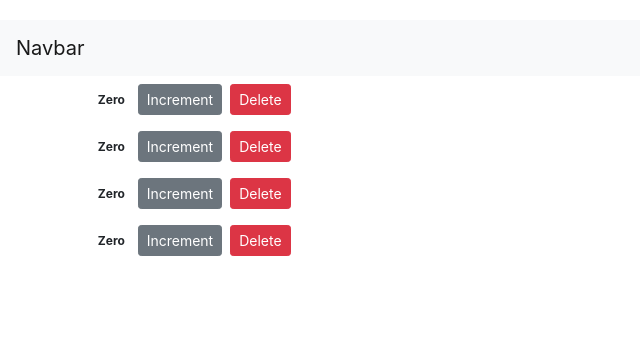
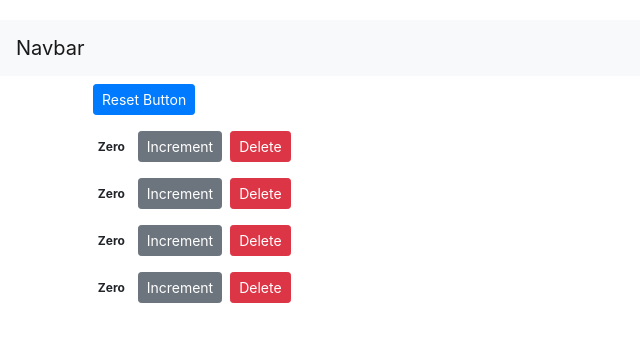
Before and after one commit to attackpiggy/Vidly_Project, a React (Create React App) app: page / in a window 1280 px wide. Shown: the top 342 px of the page, without its empty margins (0-640 px from the left). Built offline with nearby package versions, Linux system fonts and the light colour scheme.

Commit message:
reset button not workign with the other components

```diff
--- a/src/components/counters.jsx
+++ b/src/components/counters.jsx
@@ -24,7 +24,13 @@ class Counters extends Component {
 
    }
 
-
+handleReset=()=>{
+  const counters=this.state.counters.map(c=>{
+    c.value=0
+    return c
+  })
+  this.setState({counters})
+}
 
 
 
@@ -32,6 +38,10 @@ class Counters extends Component {
 
     render() {
         return ( <div>
+
+          <button
+          onClick={this.handleReset}
+          className="btn btn-primary btn-sm m-2">Reset Button</button>
           { this.state.counters.map(counter=> (<Counter
           key={counter.id}
           onDelete={this.handleDelete}
```
